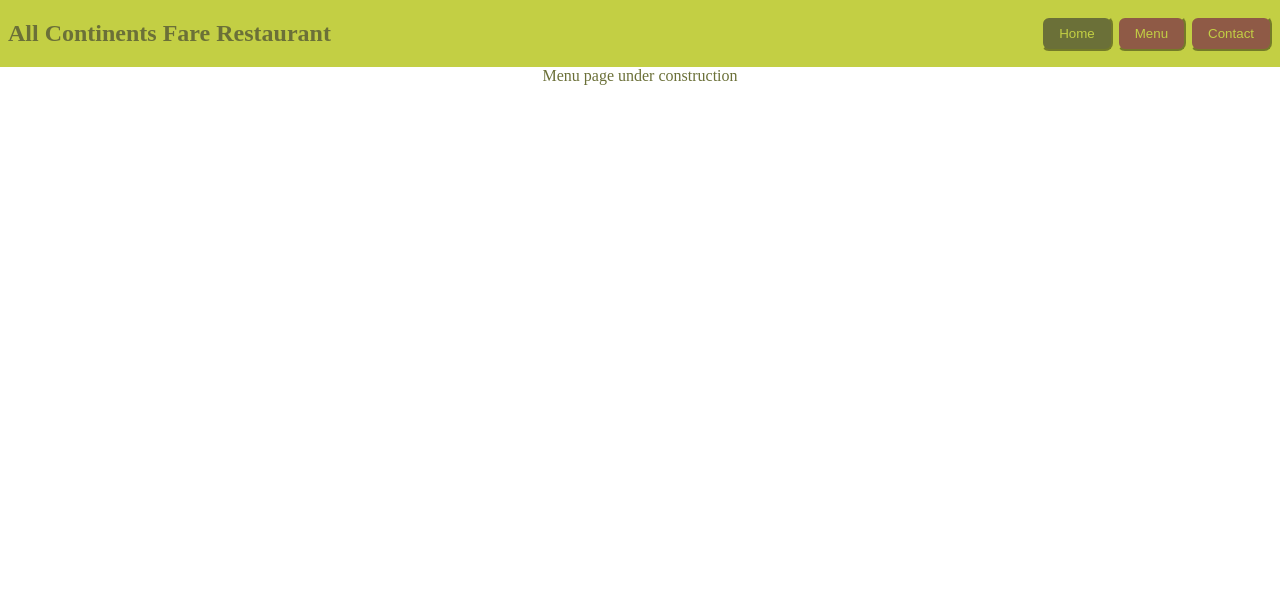
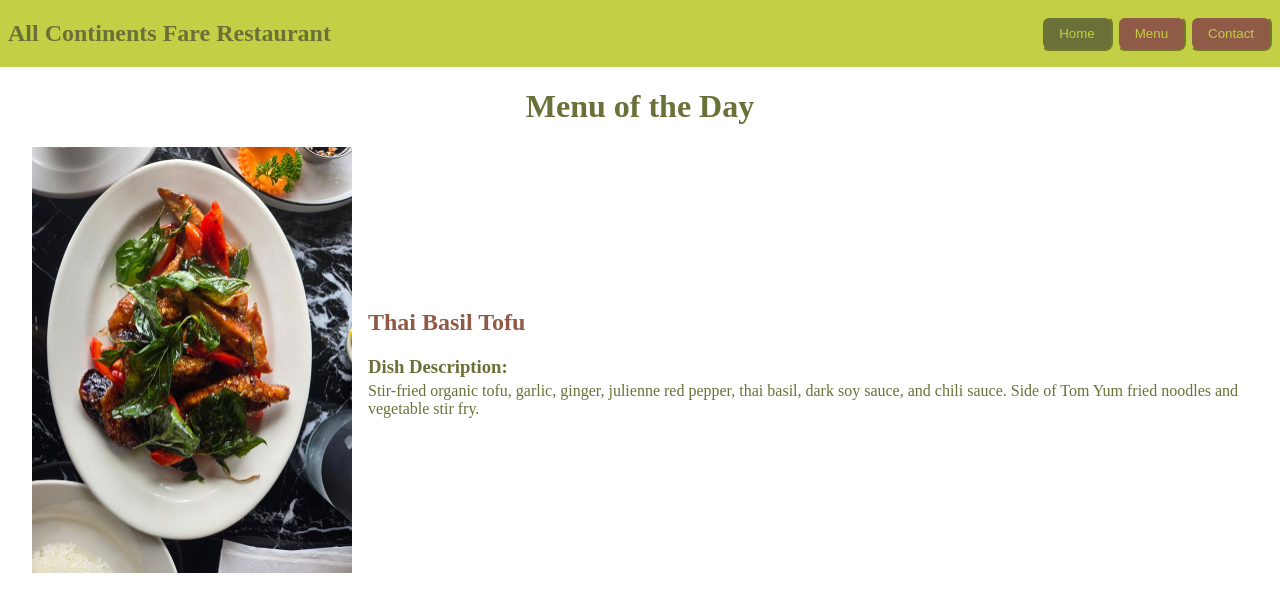
Before and after one commit to ainteraminense/odin-restaurant-page, a website built with webpack: page src/template.html in a window 1280 px wide. Both pictures are taken after a click on the button "Menu". Built offline with nearby package versions, Linux system fonts and the light colour scheme.

Commit message:
Add menu page with styles

```diff
--- a/src/menu.js
+++ b/src/menu.js
@@ -1,16 +1,37 @@
+import tofuBasil from "./tofu-basil.jpg";
+
 export function createMenu() {
     console.log("Opening Contact");
     let main = document.querySelector("#content");
     // create content
     main.innerHTML = "";
-    let text = "Menu page under construction";
-    main.textContent = text;
+    let h1 = document.createElement("h1");
+    h1.textContent = "Menu of the Day";
+    let h2 = document.createElement("h2");
+    h2.textContent = "Thai Basil Tofu";
+    let h3 = document.createElement("h3");
+    h3.textContent = "Dish Description:";
+    let p = document.createElement("p");
+    p.textContent = "Stir-fried organic tofu, garlic, ginger, julienne red pepper, thai basil, dark soy sauce, and chili sauce. Side of Tom Yum fried noodles and vegetable stir fry.";
+    let img = document.createElement('img');
+    img.setAttribute("src", tofuBasil);
+    img.setAttribute("alt", "thai basil tofu");
+    img.setAttribute("width", "320");
+    img.setAttribute("height", "426");
+    let div = document.createElement("div");
+    div.classList.add("Menu");
+    let divLeft = document.createElement("div");
+    let divRight = document.createElement("div");
+    div.classList.add("menu");
+    let imgContainer = document.createElement("div");
+    imgContainer.appendChild(img);
+    divLeft.appendChild(imgContainer);
+    divRight.appendChild(h2);
+    divRight.appendChild(h3);
+    divRight.appendChild(p);
+    main.appendChild(h1);
+    div.appendChild(divLeft);
+    div.appendChild(divRight);
+    main.append(div);
+
 }
-
-function createMenuItem(nameOfDish, picture, description) {
-    let img = document.createElement("img");
-    img.setAttribute("src", restaurantImage);
-    img.setAttribute("alt", "Empty, clean and neat dishes and glasses in a restaurant");
-    img.setAttribute("width", "720");
-    img.setAttribute("height", "478");
-}
--- a/src/styles.css
+++ b/src/styles.css
@@ -36,3 +36,26 @@ nav button.active {
     align-items: center;
     padding: 0 32px;
 }
+
+/* Menu */
+
+.menu {
+    display: grid;
+    grid-template-columns: 320px 1fr;
+    grid-template-rows: 1fr;
+    justify-content: center;
+    align-items: center;
+    gap: 16px;
+}
+
+.menu h2 {
+    color: #8f5a46;
+}
+
+.menu h3 {
+    margin-bottom: 4px;
+}
+
+.menu p {
+    margin-top: 0;
+}
```
Also changed, not shown: README.md, src/tofu-basil.jpg (added).
